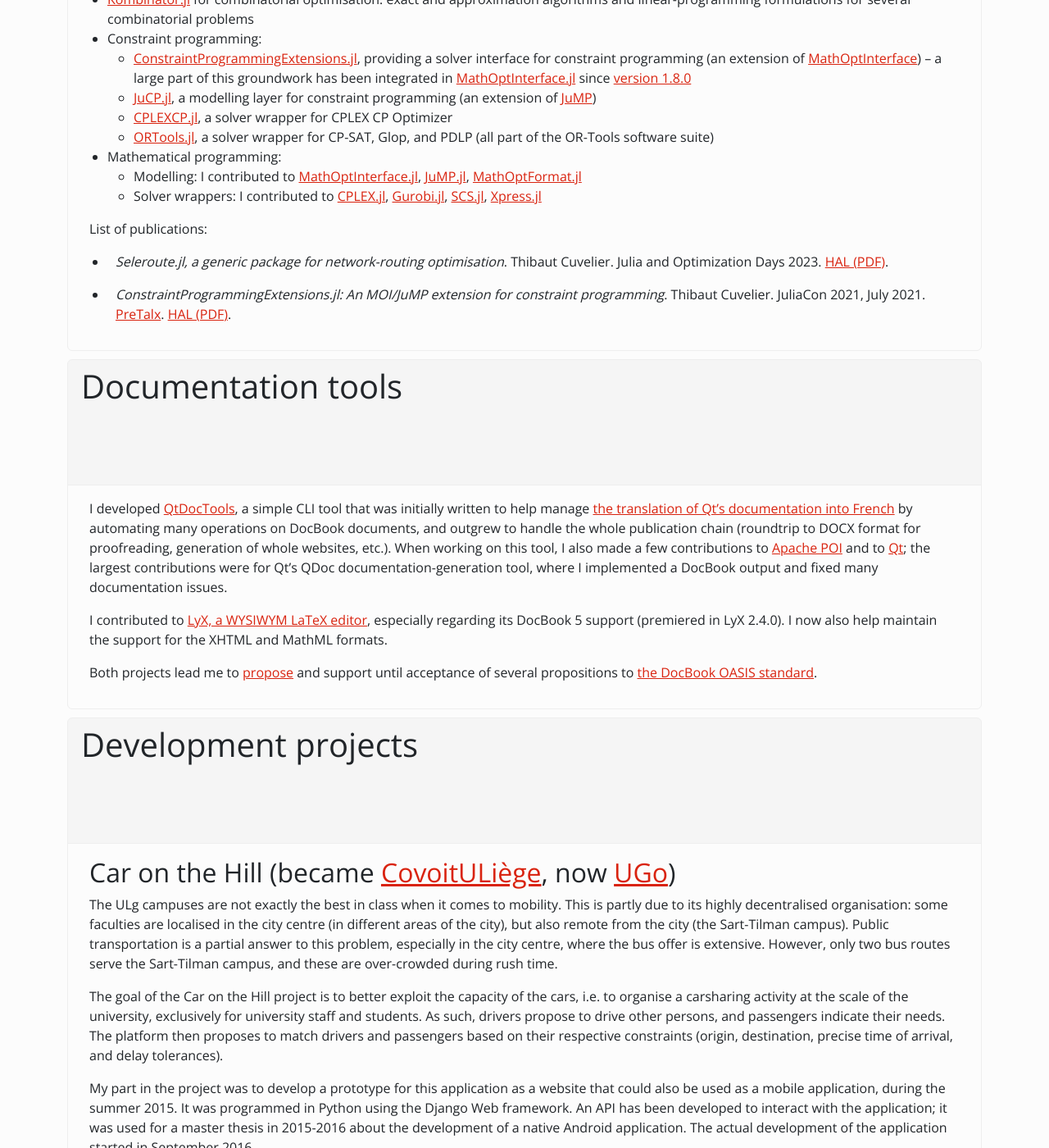
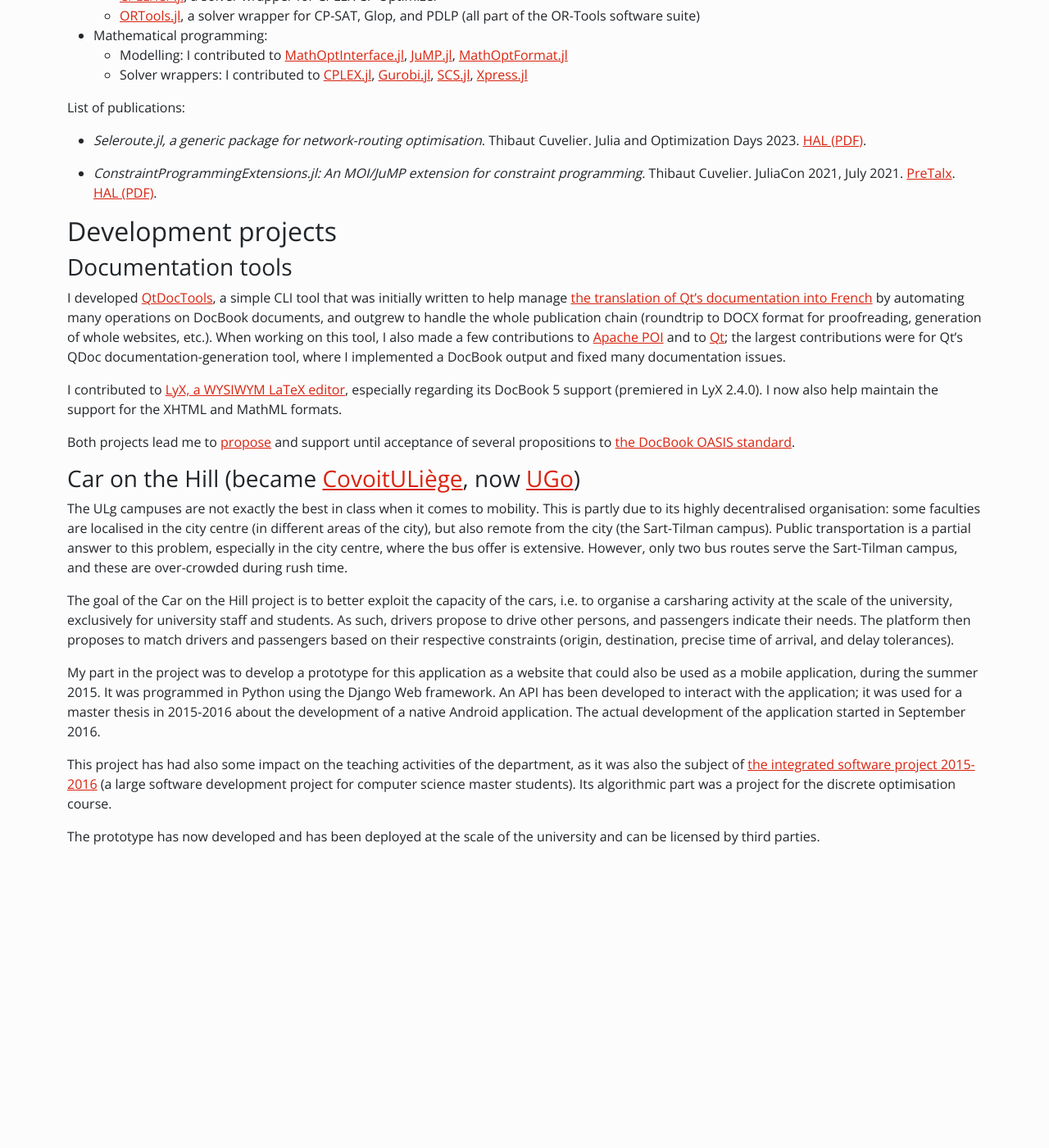
Before and after one commit to dourouc05/dourouc05.github.io, a Jekyll site: the page built from software.md, in a window 1280 px wide and 1400 px high, scrolled down 1237 px. Shown: the whole window at 82% size. Built offline with Jekyll 4.4.1, drawn with Linux system fonts in a browser that asks for light colours; our own code applies the rules of GitHub Pages for plain Markdown files; after the commit the page ends 2285 px from its top, so only the background shows below that.

Commit message:
Get rid of cards, native Bootstrap is better. (And the cards seemed broken anyway.)

```diff
--- a/_includes/card_begin.html
+++ /dev/null
@@ -1,5 +0,0 @@
-<div class="card">
-<div class="card-header">
-<h{{ include.level | default: 1 }} id="{{ include.id }}">{{ include.title }}</h{{ include.level | default: 1 }}>
-</div>
-<div class="card-body" markdown="block">
--- a/_includes/card_end.html
+++ /dev/null
@@ -1,2 +0,0 @@
-</div>
-</div>
--- a/_layouts/default.html
+++ b/_layouts/default.html
@@ -5,9 +5,6 @@
     <meta http-equiv="X-UA-Compatible" content="IE=edge">
     <meta name="viewport" content="width=device-width, initial-scale=1">
     <meta name="author" content="Thibaut Cuvelier">
-
-<!--	<link rel="stylesheet" href="../assets/css/bootstrap.min.css">
-    <script src="../assets/js/bootstrap.min.js"></script>-->
 
     {% seo %}
 
@@ -46,8 +43,8 @@
                 <ul class="dropdown-menu" aria-labelledby="dropdown-research">
                   <li><a class="dropdown-item" href="/research">Research topics</a></li>
                   <li><hr class="dropdown-divider"/></li>
-                  <li><a class="dropdown-item" href="/talks#talks">Talks</a></li>
-                  <li><a class="dropdown-item" href="/talks#posters">Posters</a></li>
+                  <li><a class="dropdown-item" href="/talks">Talks</a></li>
+                  <li><a class="dropdown-item" href="/posters">Posters</a></li>
                 </ul>
               </li>
               <li class="nav-item dropdown">
--- a/software.md
+++ b/software.md
@@ -3,7 +3,9 @@ title: Software
 permalink: software
 ---
 
-{% include card_begin.html title="Research software" id="research-software" %}
+# Software
+
+## Research software {#research-software}
 
 I am the main developer of the following Julia packages, directly related to my research:
 
@@ -14,8 +16,7 @@ I am the main developer of the following Julia packages, directly related to my
 
 I co-developed the [RAL Python package](https://github.com/SAWassermann/RAL) for stream-based active learning.
 
-{% include card_end.html %}
-{% include card_begin.html title="Research-support software" id="research-support-software" %}
+## Research-support software {#research-support-software}
 
 In C++, I contribute to several packages:
 
@@ -49,8 +50,9 @@ List of publications:
 * {% include reference.md key='routing_juliadays2023' %}
 * {% include reference.md key='julia_juliacon2021' %}
 
-{% include card_end.html %}
-{% include card_begin.html title="Documentation tools" id="documentation-tools" %}
+## Development projects
+
+### Documentation tools {#documentation-tools}
 
 I developed [QtDocTools](https://github.com/dourouc05/QtDocTools/), a simple CLI tool that was initially written to help manage [the translation of Qt’s documentation into French](https://qt.developpez.com/doc/) by automating many operations on DocBook documents, and outgrew to handle the whole publication chain (roundtrip to DOCX format for proofreading, generation of whole websites, etc.). When working on this tool, I also made a few contributions to [Apache POI](https://github.com/apache/poi) and to [Qt](https://www.qt.io/); the largest contributions were for Qt's QDoc documentation-generation tool, where I implemented a DocBook output and fixed many documentation issues.
 
@@ -58,10 +60,7 @@ I contributed to [LyX, a WYSIWYM LaTeX editor](https://www.lyx.org/), especially
 
 Both projects lead me to [propose](https://github.com/docbook/docbook/issues/111) and support until acceptance of several propositions to [the DocBook OASIS standard](https://github.com/docbook/docbook).
 
-{% include card_end.html %}
-{% include card_begin.html title="Development projects" %}
-
-## Car on the Hill (became [CovoitULiège](https://covoituliege.ulg.ac.be/), now [UGo](https://ugo.be/))
+### Car on the Hill (became [CovoitULiège](https://covoituliege.ulg.ac.be/), now [UGo](https://ugo.be/))
 
 The ULg campuses are not exactly the best in class when it comes to mobility. This is partly due to its highly decentralised organisation: some faculties are localised in the city centre (in different areas of the city), but also remote from the city (the Sart-Tilman campus). Public transportation is a partial answer to this problem, especially in the city centre, where the bus offer is extensive. However, only two bus routes serve the Sart-Tilman campus, and these are over-crowded during rush time.
 
@@ -72,5 +71,3 @@ My part in the project was to develop a prototype for this application as a webs
 This project has had also some impact on the teaching activities of the department, as it was also the subject of [the integrated software project 2015-2016](http://web.archive.org/web/20160811161723/http://www.montefiore.ulg.ac.be/~proj0010/) (a large software development project for computer science master students). Its algorithmic part was a project<!-- http://www.montefiore.ulg.ac.be/~tcuvelier/files/math0462-2015/P2_statement.pdf --> for the discrete optimisation course.
 
 The prototype has now developed and has been deployed at the scale of the university and can be licensed by third parties.
-
-{% include card_end.html %}
```
Also changed, not shown: posters.md (added, +32 -0 lines), research.md (+1 -4 lines), talks.md (+1 -32 lines).
